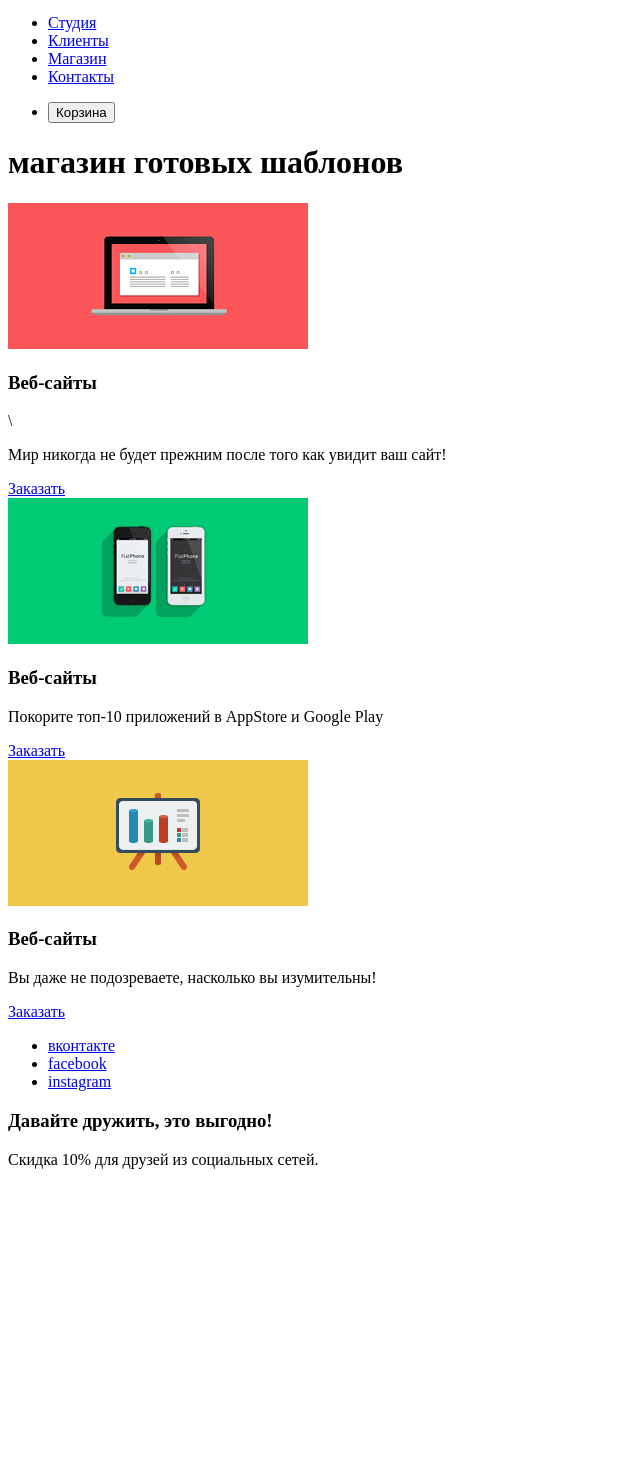
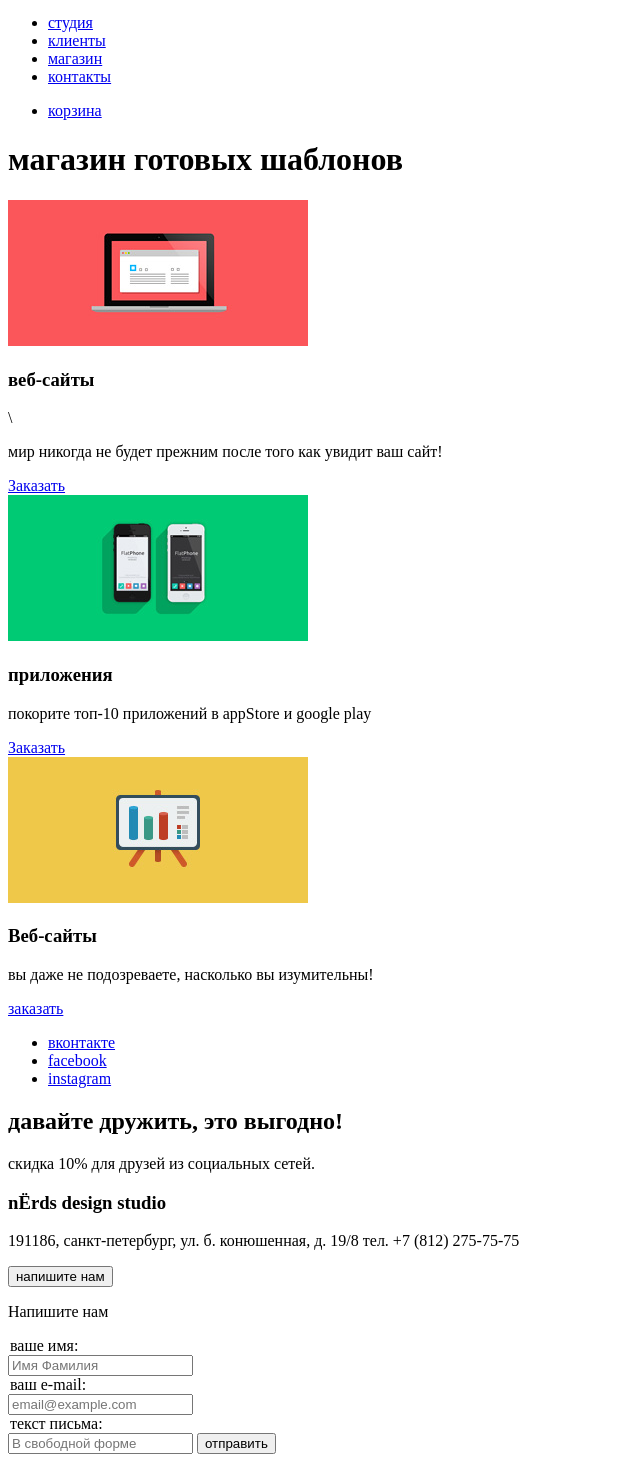
Before and after one commit to Alexcrudu/1342439-nerds-27, a plain HTML site: page index.html in a window 1280 px wide. Shown: the part 79-1541 px from the top of the page, without its empty margins (0-640 px from the left). Before the commit the page ends 1264 px from the top, so only its background shows below. Drawn offline with Linux system fonts and the light colour scheme.

Commit message:
попап и испровление ошибок
попап

```diff
--- a/index.html
+++ b/index.html
@@ -2,7 +2,7 @@
 <html lang="ru">
   <head>
     <meta charset="utf-8">
-    <title>HTML Academy: Нёрдс</title>
+    <title>HTML аcademy: нёрдс</title>
   </head>
   <body>
     <header class="main-header">
@@ -11,16 +11,14 @@
          <img src="img/nerds-logo.png" width="160" height="65" alt=" nerds-logo">
         </a>
         <ul>
-          <li><a href="info-html">Студия</a></li>
-          <li><a href="clients-html">Клиенты</a></li>
-          <li><a href="shop-html">Магазин</a></li>
-          <li><a href="contacts-html">Контакты</a></li>
+          <li><a href="info-html">студия</a></li>
+          <li><a href="clients-html">клиенты</a></li>
+          <li><a href="shop-html">магазин</a></li>
+          <li><a href="contacts-html">контакты</a></li>
         </ul>
         <ul>
           <li>
-            <a href="korb-html">
-              <button>Корзина</button>
-            </a>
+            <a href="#">корзина</a>
           </li>
         </ul>
       </nav>
@@ -29,22 +27,22 @@
     <main>
       <section>
         <div>
-          <img src="img/advantage-picture-red.png" width="300px" height="146px">
-          <h3>Веб-сайты</h3>\
-          <p>Мир никогда не будет прежним после того как увидит ваш сайт!</p>
+          <img src="img/advantage-picture-red.png" width="300" height="146">
+          <h3>веб-сайты</h3>\
+          <p>мир никогда не будет прежним после того как увидит ваш сайт!</p>
           <a href="#">Заказать</a>
         </div>
         <div>
-          <img src="img/advantage-picture-green.png" width="300px" height="146px">
-          <h3>Веб-сайты</h3>
-          <p>Покорите топ-10 приложений в AppStore и Google Play</p>
+          <img src="img/advantage-picture-green.png" width="300" height="146">
+          <h3>приложения</h3>
+          <p>покорите топ-10 приложений в appStore и google play</p>
           <a href="#">Заказать</a>
         </div>
         <div>
-          <img src="img/advantage-picture-yellow.png" width="300px" height="146px">
+          <img src="img/advantage-picture-yellow.png" width="300" height="146">
           <h3>Веб-сайты</h3>
-          <p>Вы даже не подозреваете, насколько вы изумительны!</p>
-          <a href="#">Заказать</a>
+          <p>вы даже не подозреваете, насколько вы изумительны!</p>
+          <a href="#">заказать</a>
         </div>
       </section>
     </main>
@@ -54,11 +52,23 @@
         <li><a href="facebook">facebook</a></li>
         <li><a href="instagram">instagram</a></li>
       </ul>
-      <h3>Давайте дружить, это выгодно!</h3>
-      <p>Скидка 10% для друзей из социальных сетей.</p>
+      <h2>давайте дружить, это выгодно!</h2>
+      <p>скидка 10% для друзей из социальных сетей.</p>
     </footer>
-
-
-
+    <section>
+     <h3>nЁrds design studio</h3>
+     <p>191186, санкт-петербург, ул. б. конюшенная, д. 19/8 тел. +7 (812) 275-75-75</p>
+     <button type="submit">напишите нам</button>
+    </section>
+    <section>
+     <p>Напишите нам</p>
+      <legend>ваше имя:</legend>
+      <input type="name" placeholder="Имя Фамилия">
+      <legend>ваш e-mail:</legend>
+      <input type="email" placeholder="email@example.com">
+      <legend>текст письма:</legend>
+      <input type="text" placeholder="В свободной форме">
+      <button type="submit">отправить</button>
+    </section>
   </body>
 </html>
```
Also changed, not shown: catalog.html (+23 -15 lines).
